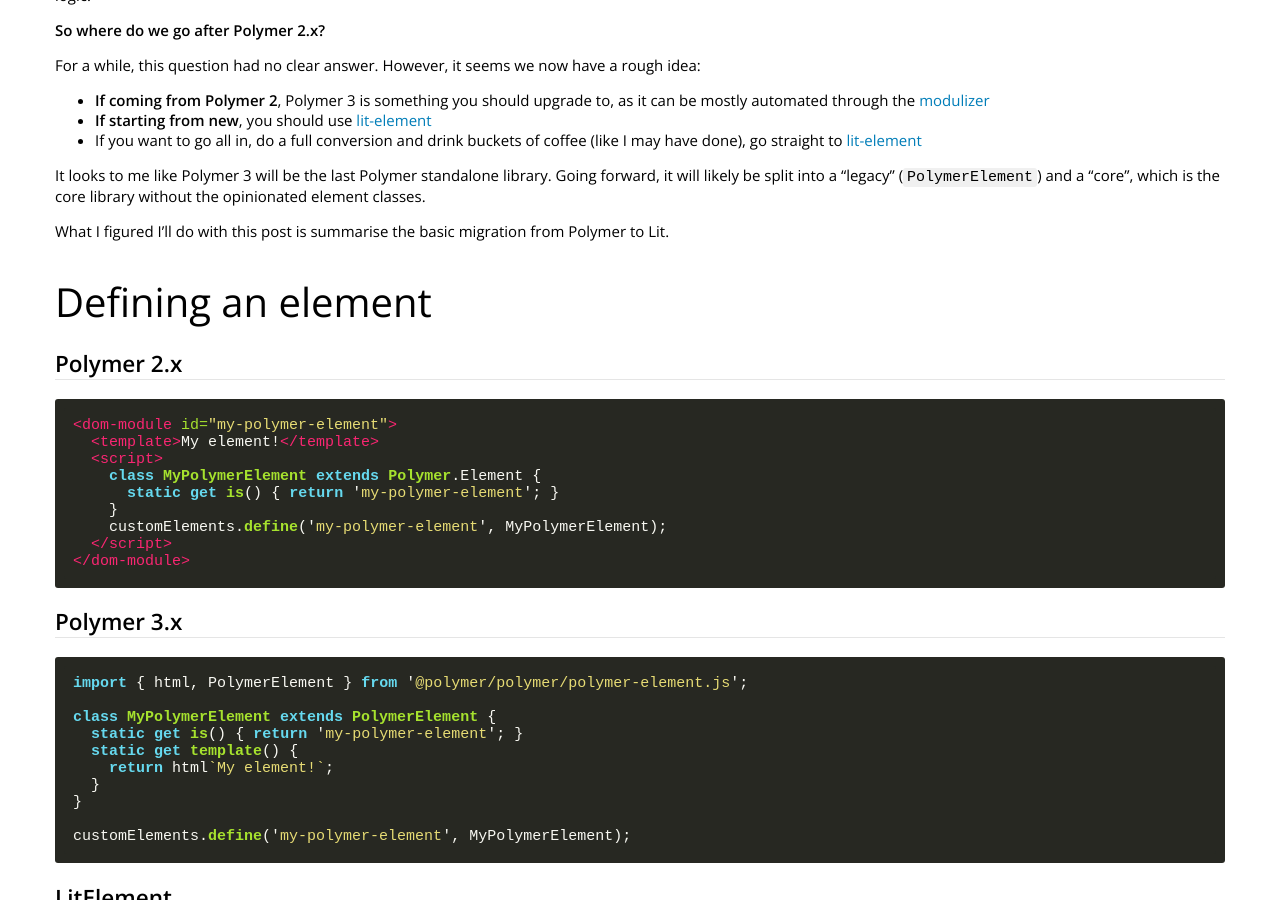
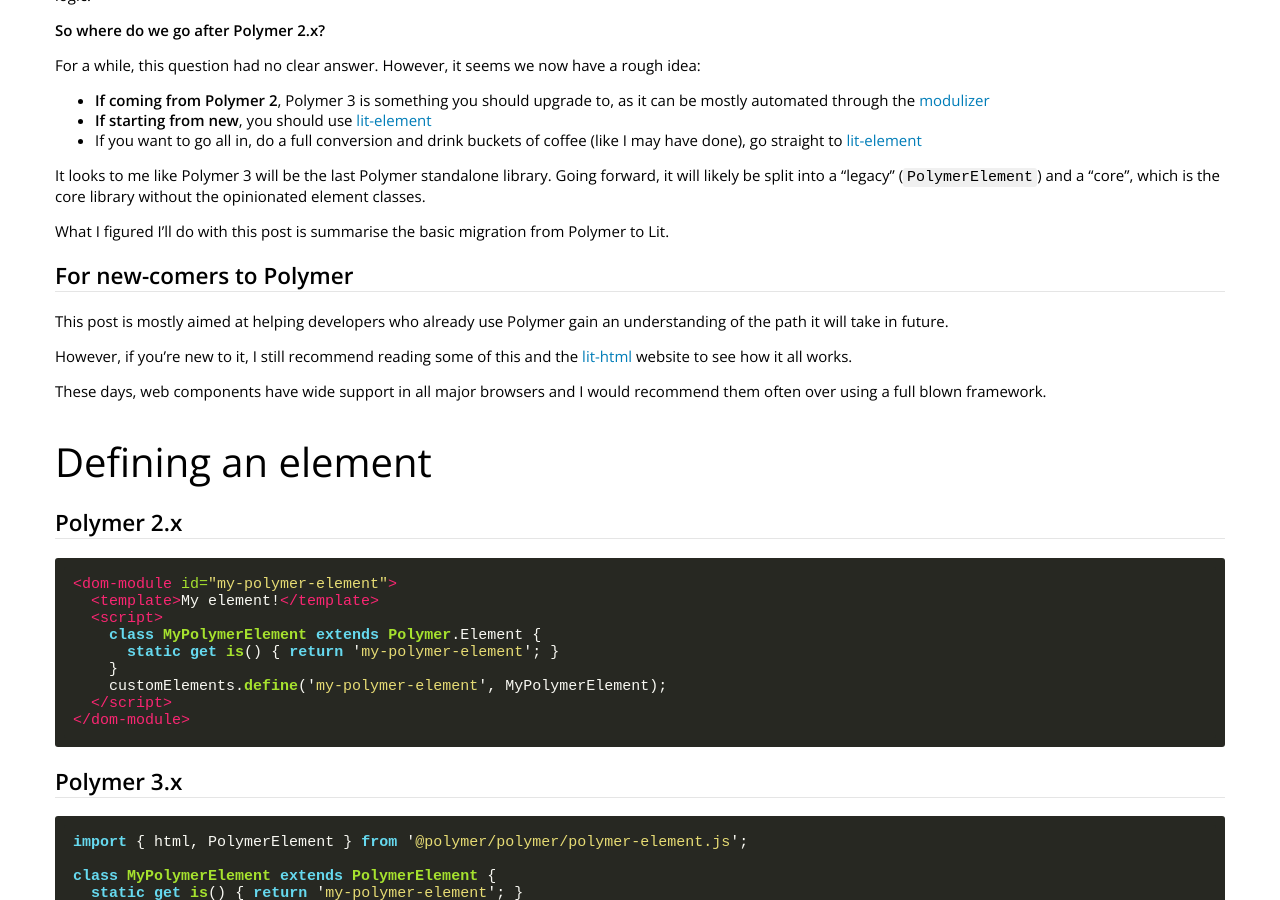
Before and after one commit to 43081j/43081j.github.io, a Jekyll site: the page built from _posts/2018-08-12-future-of-polymer.md, in a window 1280 px wide and 900 px high, scrolled down 403 px. Built offline with Jekyll 4.4.1, drawn with Linux system fonts in a browser that asks for light colours; nearby versions of some CDN libraries; comment, search, counter and statistics services are not loaded.

Commit message:
add a note

```diff
--- a/_posts/2018-08-12-future-of-polymer.md
+++ b/_posts/2018-08-12-future-of-polymer.md
@@ -33,6 +33,18 @@
 
 What I figured I'll do with this post is summarise the basic migration from
 Polymer to Lit.
+
+## For new-comers to Polymer
+
+This post is mostly aimed at helping developers who already use Polymer gain
+an understanding of the path it will take in future.
+
+However, if you're new to it, I still recommend reading some of this and
+the [lit-html](https://polymer.github.io/lit-html/) website to see how it all
+works.
+
+These days, web components have wide support in all major browsers and I would
+recommend them often over using a full blown framework.
 
 # Defining an element
 
```
